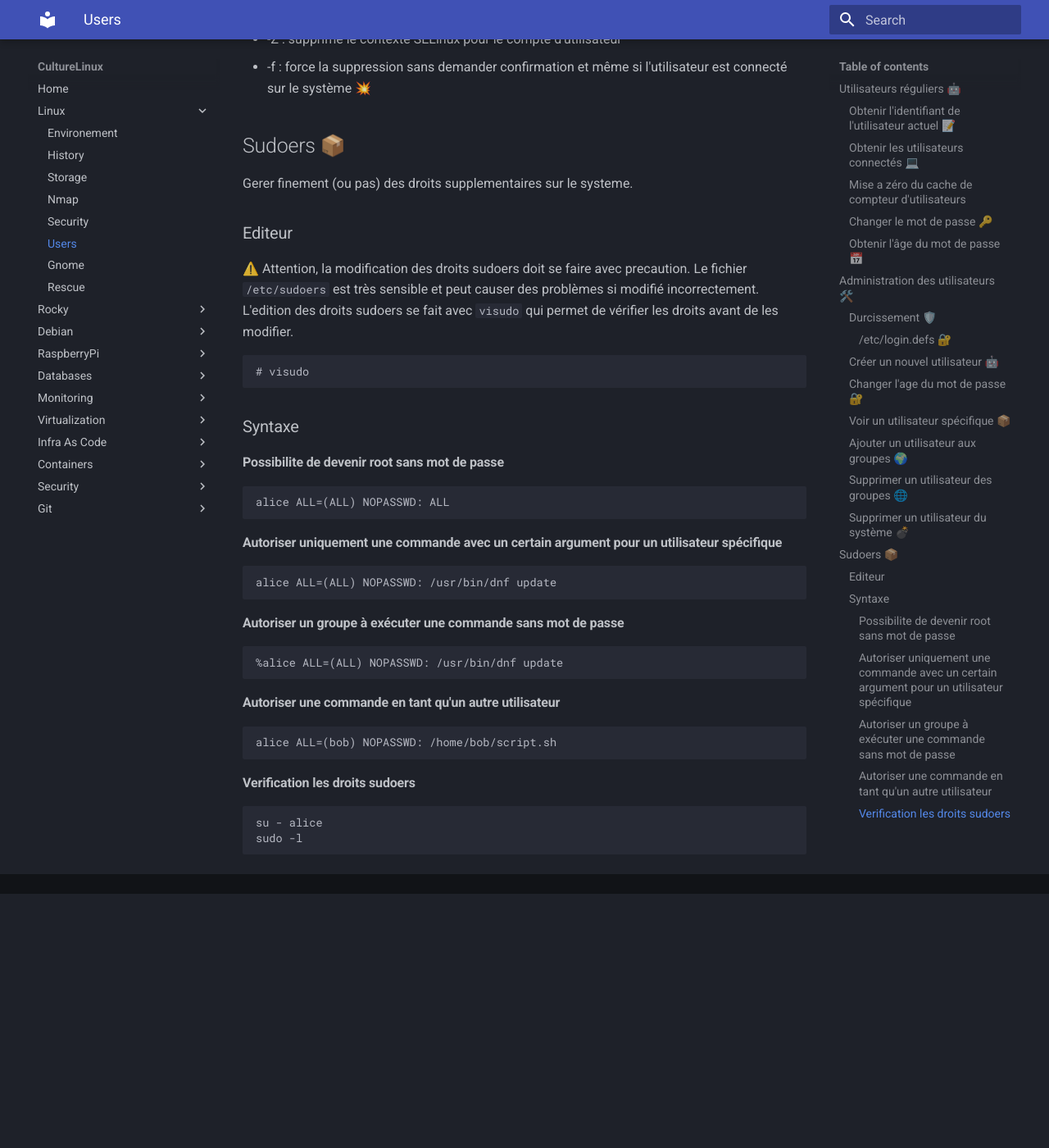
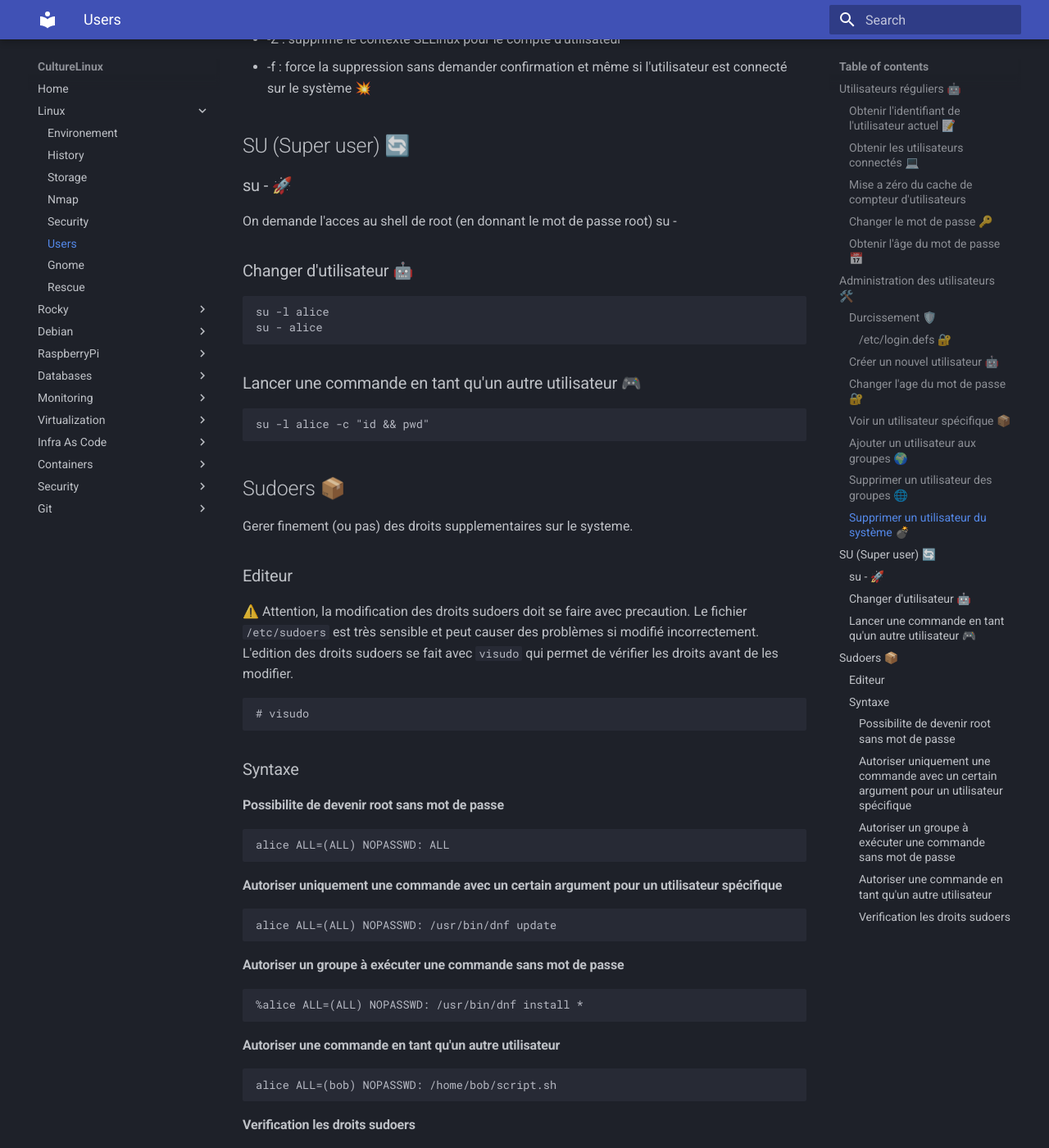
Before and after one commit to CultureLinux/doc, an MkDocs documentation site: the page built from docs/linux/users.md, in a window 1280 px wide and 1400 px high, scrolled down 2460 px. Shown: the whole window at 82% size. Built offline with MkDocs 1.6.1 and Material for MkDocs 9.7.7, drawn with Linux system fonts in a browser that asks for light colours; before the commit the page ends 3550 px from its top, so only the background shows below that.

Commit message:
ajout su

```diff
--- a/docs/linux/users.md
+++ b/docs/linux/users.md
@@ -75,6 +75,19 @@
 * -Z : supprime le contexte SELinux pour le compte d'utilisateur
 * -f : force la suppression sans demander confirmation et même si l'utilisateur est connecté sur le système 💥
 
+## SU (Super user) 🔄
+
+### su - 🚀
+On demande l'acces au shell de root (en donnant le mot de passe root)
+    su -
+
+### Changer d'utilisateur 🤖
+    su -l alice
+    su - alice
+
+### Lancer une commande en tant qu'un autre utilisateur 🎮
+    su -l alice -c "id && pwd"
+
 ## Sudoers 📦
 
 Gerer finement (ou pas) des droits supplementaires sur le systeme.
@@ -94,7 +107,7 @@ L'edition des droits sudoers se fait avec `visudo` qui permet de vérifier les d
     alice ALL=(ALL) NOPASSWD: /usr/bin/dnf update
 
 #### Autoriser un groupe à exécuter une commande sans mot de passe
-    %alice ALL=(ALL) NOPASSWD: /usr/bin/dnf update
+    %alice ALL=(ALL) NOPASSWD: /usr/bin/dnf install *
 
 #### Autoriser une commande en tant qu'un autre utilisateur
     alice ALL=(bob) NOPASSWD: /home/bob/script.sh
```
